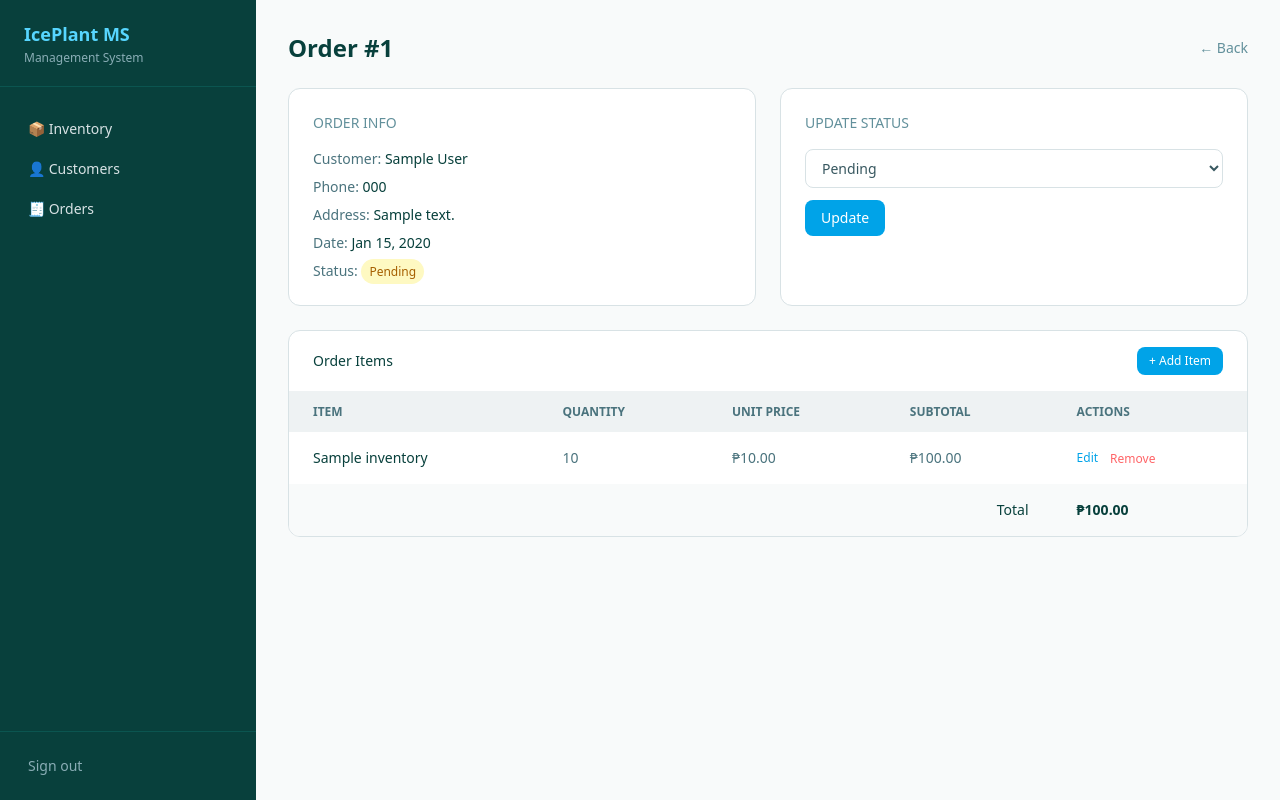
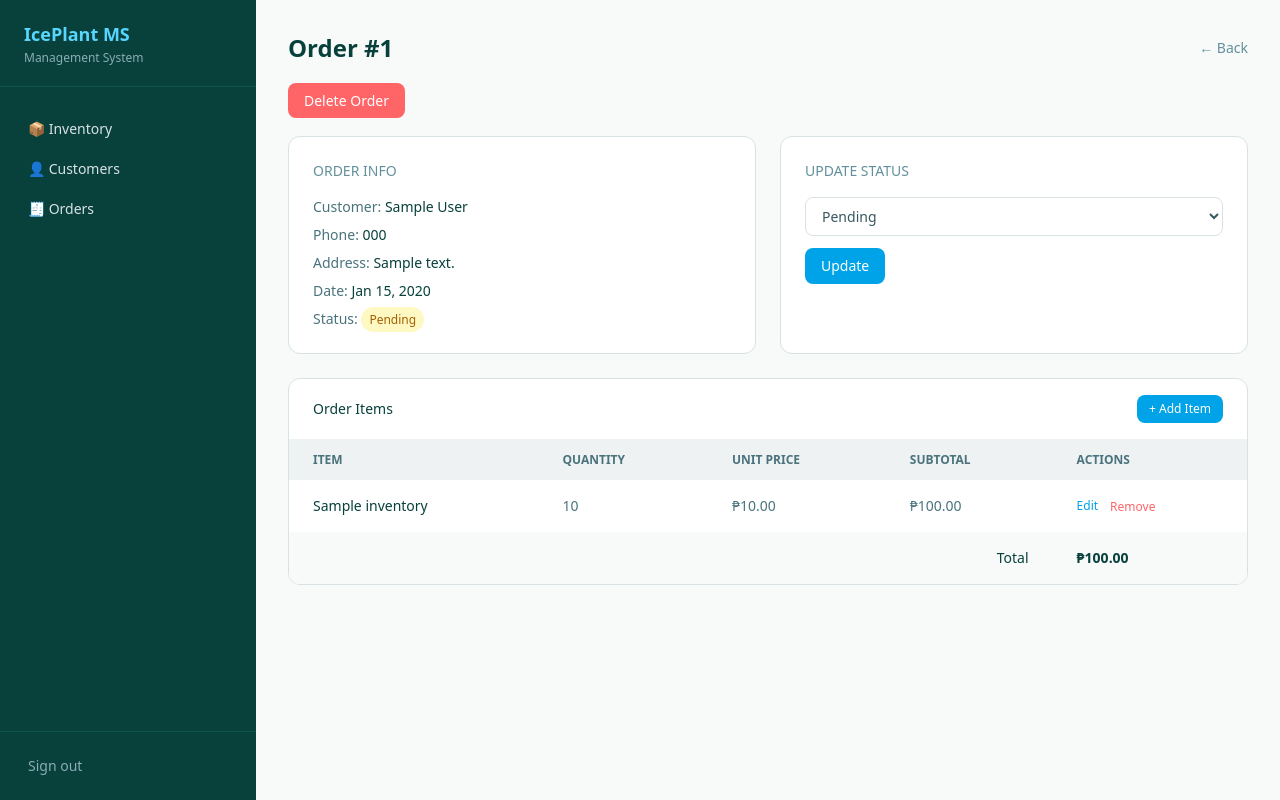
Before and after one commit to knarfbv/iceplantms, a Django app: page /orders/1/ in a window 1280 px wide. Run offline with Django 4.2, Linux system fonts and the light colour scheme; a user stored in the database is signed in; tables that the repository leaves empty hold one stand-in row (values such as "Sample post").

Commit message:
delete-orders

```diff
--- a/crud/models.py
+++ b/crud/models.py
@@ -15,7 +15,7 @@ class Inventory(models.Model):
 class Customer(models.Model):
     name = models.CharField(max_length=100)
     address = models.CharField(max_length=255)
-    phone = models.CharField(max_length=15, unique=True)
+    phone = models.CharField(max_length=15)
 
     def __str__(self):
         return self.name
--- a/crud/static/css/output.css
+++ b/crud/static/css/output.css
@@ -329,6 +329,9 @@
   }
   .justify-center {
     justify-content: center;
+  }
+  .justify-end {
+    justify-content: flex-end;
   }
   .gap-2 {
     gap: calc(var(--spacing) * 2);
--- a/crud/templates/orders/detail.html
+++ b/crud/templates/orders/detail.html
@@ -3,9 +3,16 @@
 {% block 'title' %}Order #{{ order.pk }}{% endblock %}
 
 {% block 'content' %}
-<div class="flex items-center justify-between mb-6">
-    <h2 class="text-2xl font-semibold text-arctic-800">Order #{{ order.pk }}</h2>
-    <a href="{% url 'order_list' %}" class="text-sm text-frost-500 hover:text-frost-700 transition">← Back</a>
+<div class="mb-6">
+    <div class="flex items-center justify-between mb-6">
+        <h2 class="text-2xl font-semibold text-arctic-800">Order #{{ order.pk }}</h2>
+        <a href="{% url 'order_list' %}" class="text-sm text-frost-500 hover:text-frost-700 transition">← Back</a>
+    </div>
+    {% if order.status == 'pending' or order.status == 'cancelled' %}
+    <a href="{% url 'order_delete' order.pk %}" class="bg-red-400 hover:bg-red-500 text-white text-sm px-4 py-2 rounded-lg transition">
+        Delete Order
+    </a>
+    {% endif %}
 </div>
 
 <div class="grid grid-cols-2 gap-6 mb-6">
--- a/crud/urls.py
+++ b/crud/urls.py
@@ -19,6 +19,7 @@ urlpatterns = [
     path('orders/', views.order_list, name='order_list'),
     path('orders/add/', views.order_add, name='order_add'),
     path('orders/<int:pk>/', views.order_detail, name='order_detail'),
+    path('orders/<int:pk>/delete/', views.order_delete, name='order_delete'),
     path('orders/<int:pk>/status/', views.order_update_status, name='order_update_status'),
     path('orders/<int:order_pk>/items/add/', views.order_item_add, name='order_item_add'),
     path('orders/<int:order_pk>/items/<int:pk>/edit/', views.order_item_edit, name='order_item_edit'),
--- a/crud/views.py
+++ b/crud/views.py
@@ -145,6 +145,16 @@ def order_detail(request, pk):
     return render(request, 'orders/detail.html', {'order': order, 'items': items})
 
 @login_required(login_url='login')
+def order_delete(request, pk):
+    order = get_object_or_404(Order, pk=pk)
+    if order.status not in ['pending', 'cancelled']:
+        return redirect('order_detail', pk=pk)
+    if request.method == 'POST':
+        order.delete()
+        return redirect('order_list')
+    return render(request, 'orders/delete.html', {'order': order})
+
+@login_required(login_url='login')
 def order_update_status(request, pk):
     order = get_object_or_404(Order, pk=pk)
     if request.method == 'POST':
```
Also changed, not shown: crud/templates/orders/delete.html (added, +22 -0 lines), crud/migrations/0001_initial.py.
